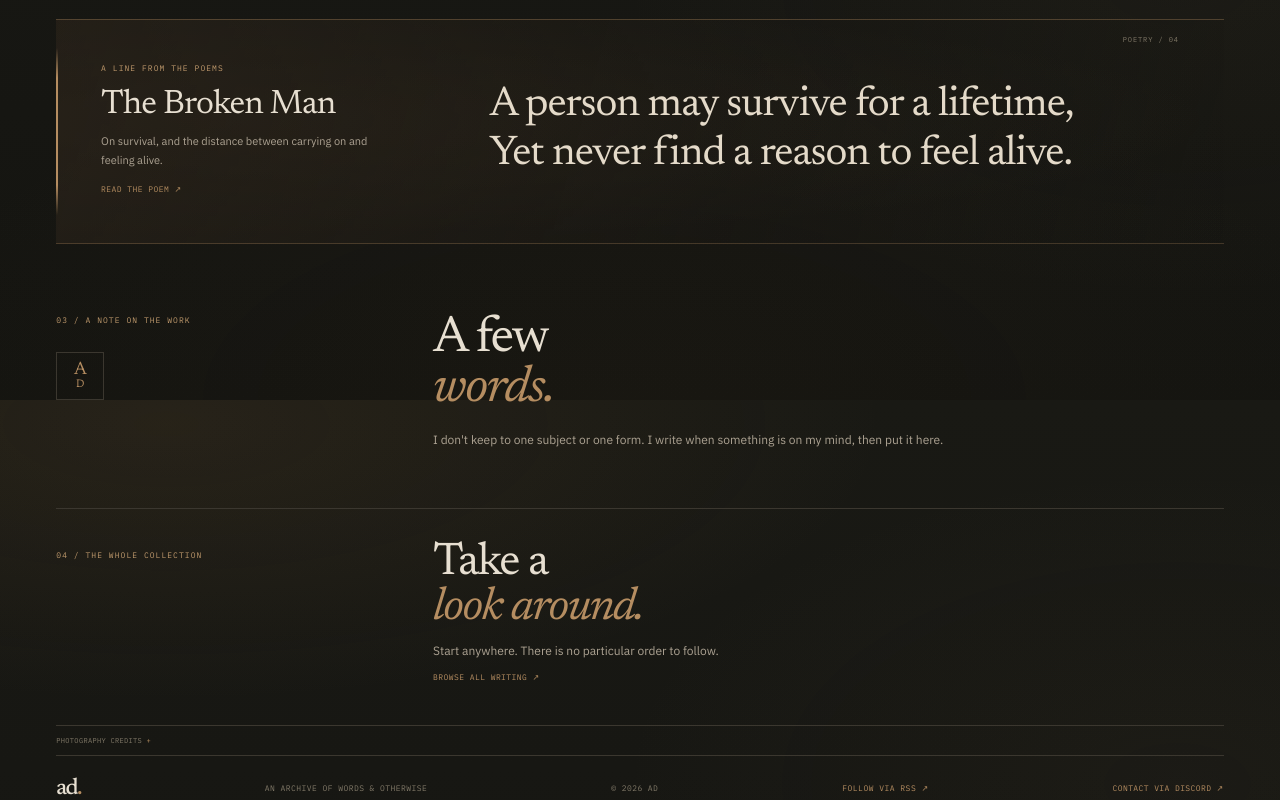
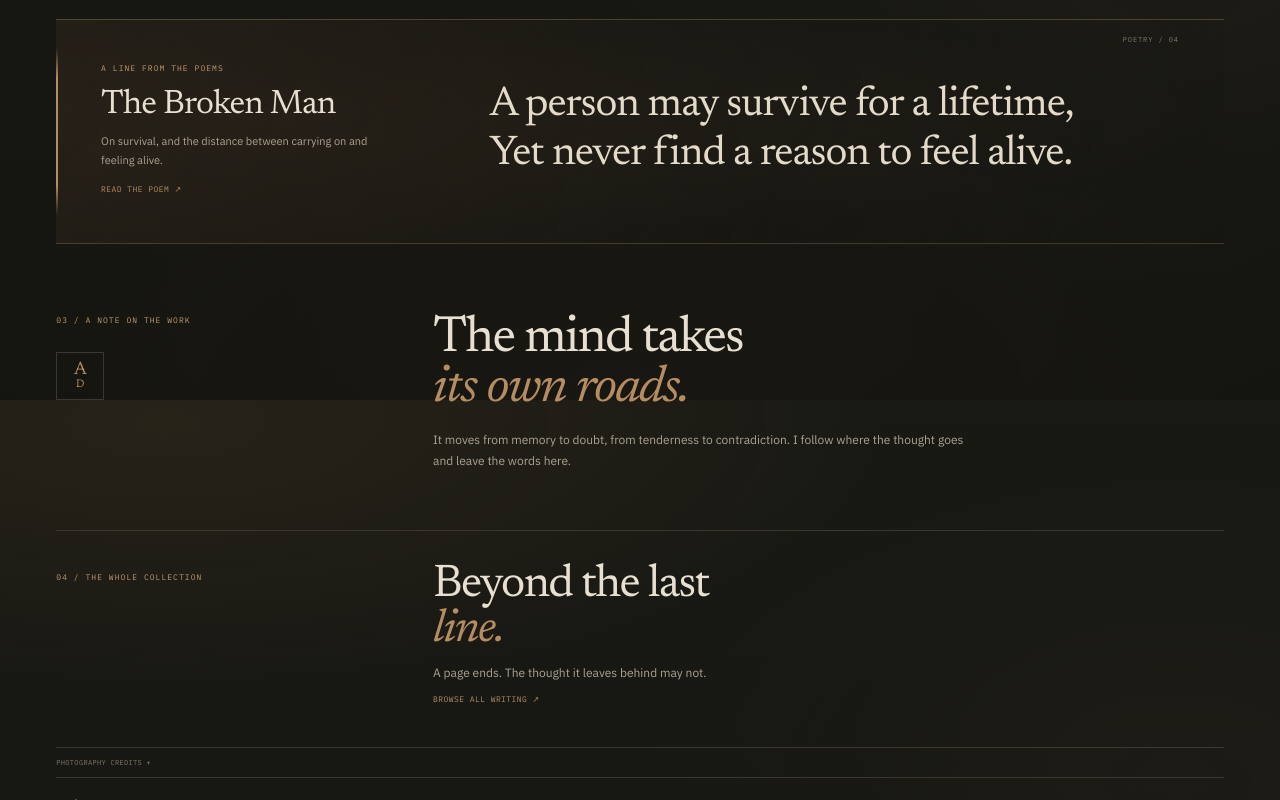
Before and after one commit to aparyx/poem, a plain HTML site: page index.html in a window 1280 px wide. Shown: the part 2000-2800 px from the top of the page. Drawn offline with Linux system fonts and the light colour scheme.

Commit message:
Give homepage sections more thoughtful editorial copy

```diff
--- a/index.html
+++ b/index.html
@@ -42,7 +42,7 @@ height="0" width="0" style="display:none;visibility:hidden"></iframe></noscript>
 </section>
 <section class="statement wrap" id="manifesto">
   <div><p class="micro">A NOTE ON THE COLLECTION</p><span class="byline">— AD</span></div>
-  <div><p class="statement-plain">I write about different things. This is where I keep them.</p></div>
+  <div><p class="statement-plain">A thought rarely arrives finished. It changes shape as we try to understand it.</p></div>
 </section>
 <section class="archive wrap" id="archive"><div class="section-head"><div><p class="micro">01 / THE COLLECTION</p><h2>Find your<br><i>way in.</i></h2></div><p class="aside">Poetry holds what resists plain speech. Fiction imagines other lives. Fragments keep what might otherwise disappear. Read in any order.</p></div>
 <div class="collection-grid">
@@ -91,8 +91,8 @@ height="0" width="0" style="display:none;visibility:hidden"></iframe></noscript>
   </blockquote>
   <span class="poem-feature-index">POETRY / 04</span>
 </section>
-<section class="about wrap" id="about"><div class="about-left"><p class="micro">03 / A NOTE ON THE WORK</p><div class="seal">A<span>D</span></div></div><div class="about-right"><h2>A few<br><i>words.</i></h2><p>I don't keep to one subject or one form. I write when something is on my mind, then put it here.</p></div></section>
-<section class="closing wrap"><div class="closing-label"><p class="micro">04 / THE WHOLE COLLECTION</p></div><div class="closing-content"><h2>Take a<br><i>look around.</i></h2><p>Start anywhere. There is no particular order to follow.</p><a href="archive.html" class="text-link">BROWSE ALL WRITING ↗</a></div></section></main>
+<section class="about wrap" id="about"><div class="about-left"><p class="micro">03 / A NOTE ON THE WORK</p><div class="seal">A<span>D</span></div></div><div class="about-right"><h2>The mind takes<br><i>its own roads.</i></h2><p>It moves from memory to doubt, from tenderness to contradiction. I follow where the thought goes and leave the words here.</p></div></section>
+<section class="closing wrap"><div class="closing-label"><p class="micro">04 / THE WHOLE COLLECTION</p></div><div class="closing-content"><h2>Beyond the last<br><i>line.</i></h2><p>A page ends. The thought it leaves behind may not.</p><a href="archive.html" class="text-link">BROWSE ALL WRITING ↗</a></div></section></main>
 <details class="photo-credits wrap">
   <summary>PHOTOGRAPHY CREDITS</summary>
   <div class="credit-list">
```
